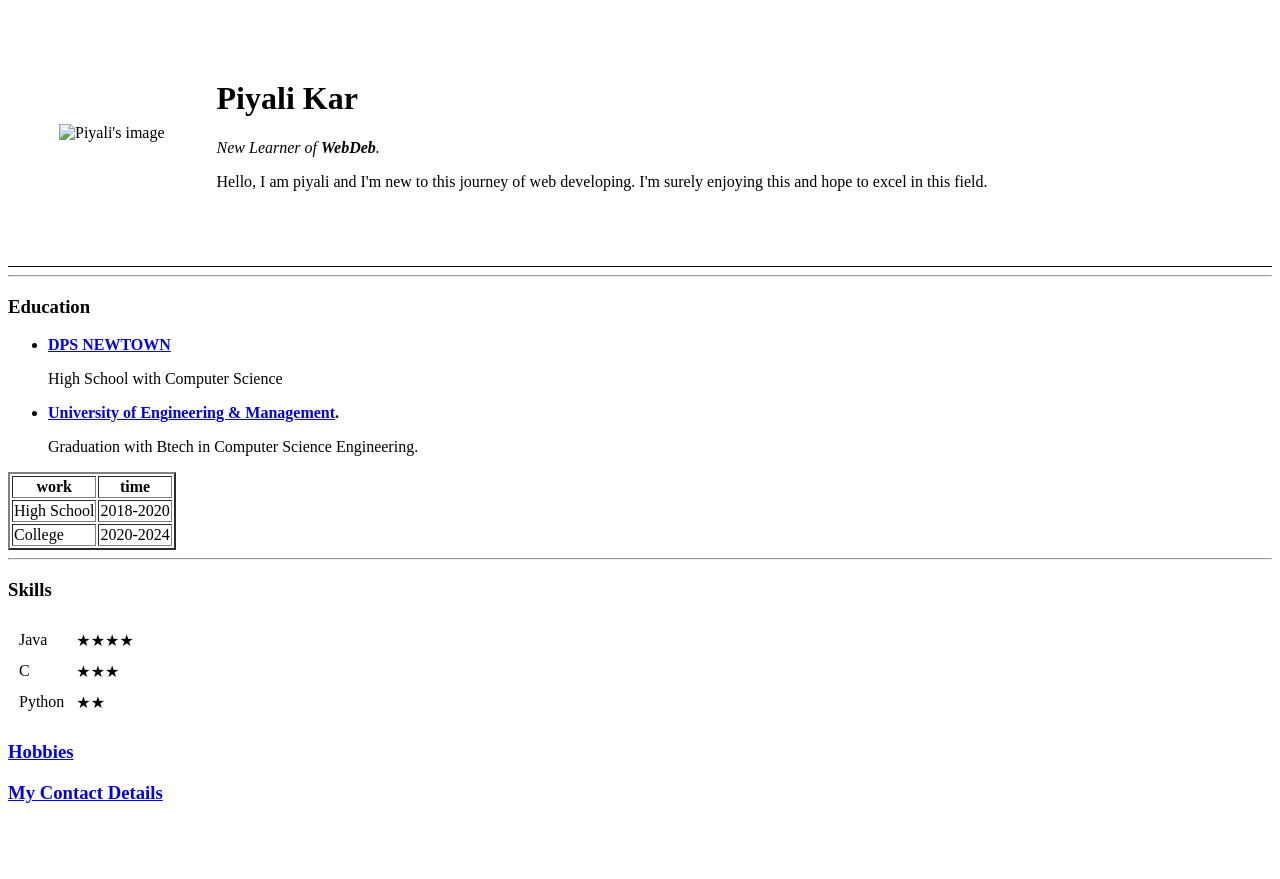
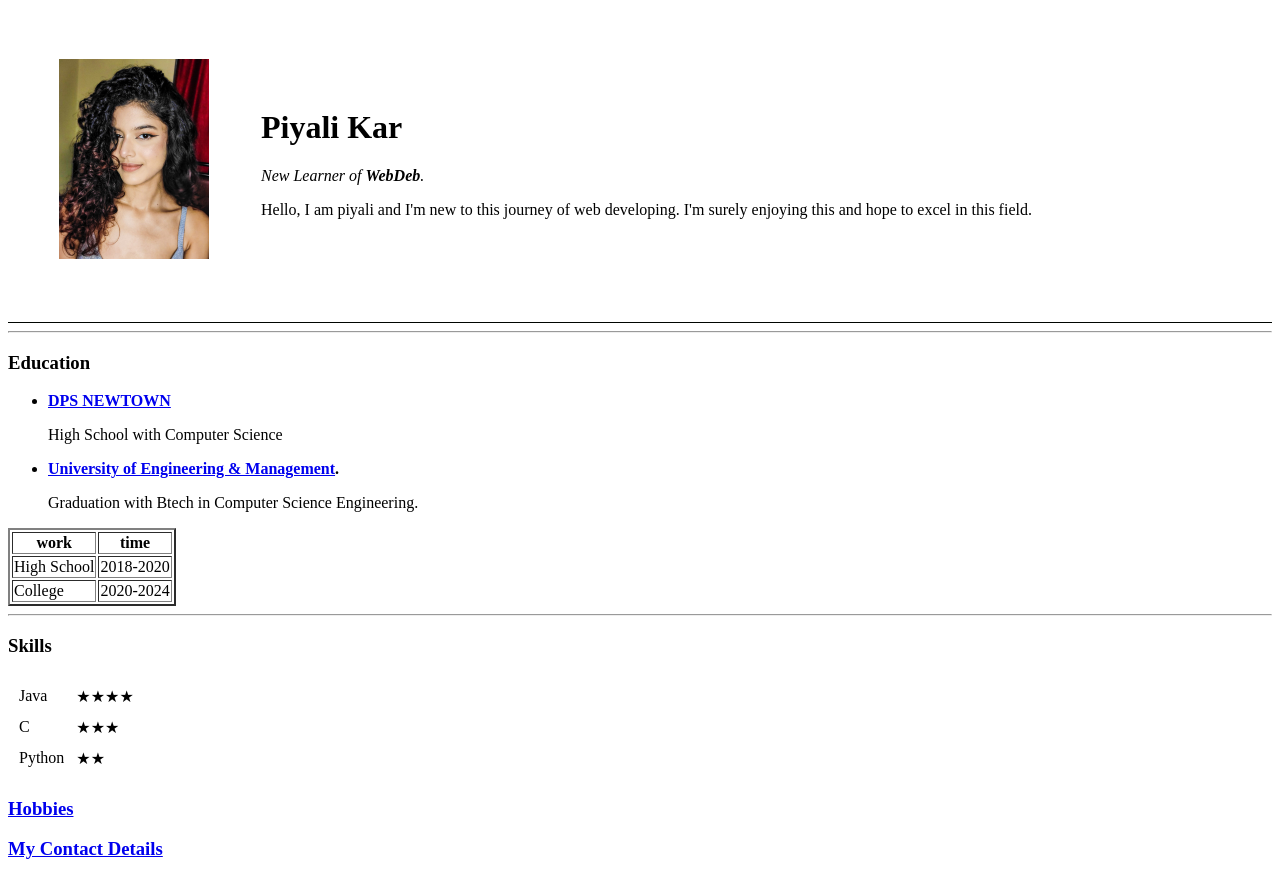
Before and after one commit to piya-gh/CV, a plain HTML site: page index.html in a window 1280 px wide. Before the commit the page ends 823 px from the top, so only its background shows below. Drawn offline with Linux system fonts and the light colour scheme.

Commit message:
Update index.html

```diff
--- a/index.html
+++ b/index.html
@@ -9,7 +9,7 @@
 <body>
     <table cellspacing="50">
       <tr>
-          <td><img src="WhatsApp Image 2022-02-01 at 1.25.32 PM.jpeg"
+          <td><img src="images/WhatsApp Image 2022-02-01 at 1.25.32 PM.jpeg"
             alt="Piyali's image" style="height: 200px; width: 150px;" ></td>
           <td><h1> Piyali Kar</h1>
             <p><em> New Learner of <strong> WebDeb</strong>.</em></p>
```
